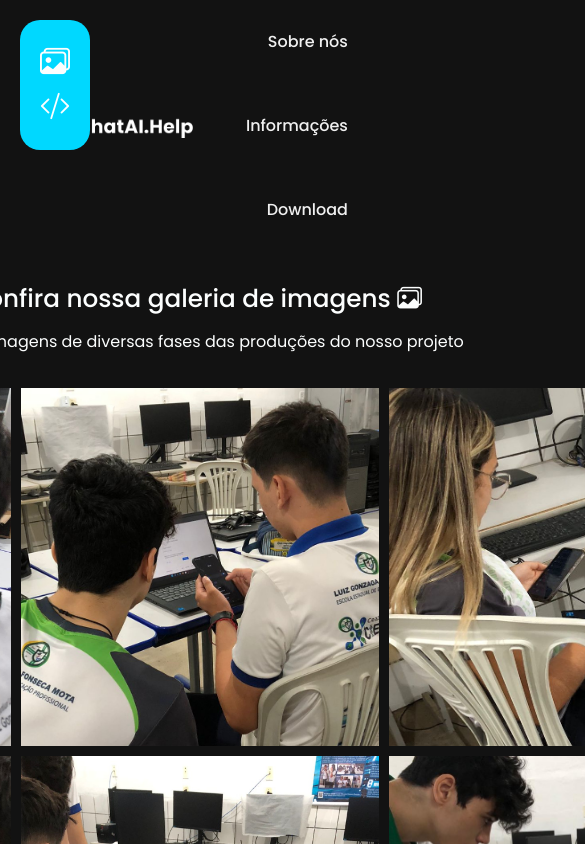
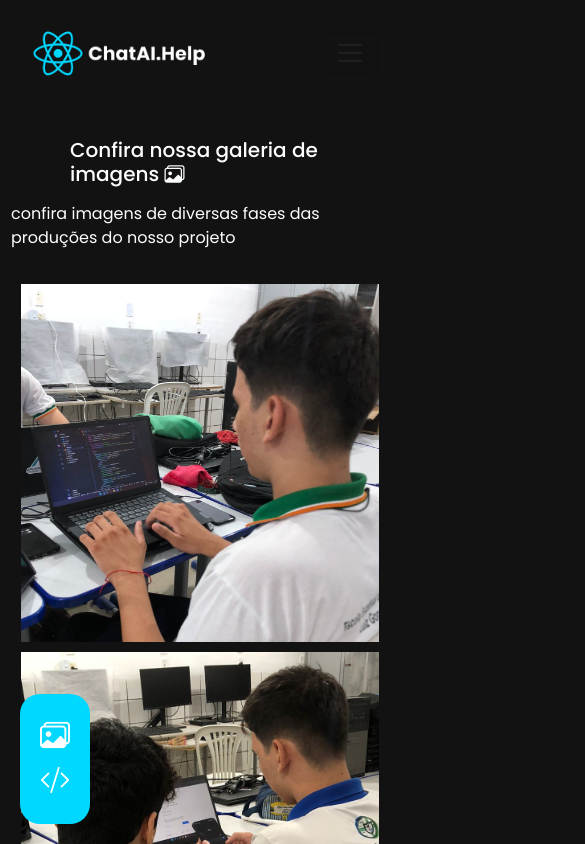
Before and after one commit to Juan-Severiano/chataihelp-site, a React (Vite) app: page /info in a window 390 px wide. Shown: the top 844 px of the page, 585 px wide, since content can reach past the window. Built offline with nearby package versions, Linux system fonts and the light colour scheme.

Commit message:
DONE: site responsivo concluido

```diff
--- a/src/components/Header.jsx
+++ b/src/components/Header.jsx
@@ -5,9 +5,14 @@ export default class Header extends Component {
     render() {
       return (
         <>
-                <header className="header container d-flex align-items-center justify-content-center">
+          <header className="header container d-flex align-items-center justify-content-center navbar navbar-expand-dr">
+          <div class="container-fluid">
             <Link to='/'><img className="logo" src="/chataihelp-logo.png" alt="" /></Link>
-                  <ul className="nav nav-bar container">
+            <button className="navbar-toggler" type="button" data-bs-toggle="collapse"data-bs-target="#navbarSupportedContent"aria-controls="navbarSupportedContent" aria-expanded="false" aria-label="Toggle navigation">
+                <span className="navbar-toggler-icon"></span>
+           </button>
+          <div className="collapse navbar-collapse" id="navbarSupportedContent">
+            <ul className="nav navbar-nav container me-auto mb-2 mb-lg-0">
               <li className="nav-item">
                 <Link className="nav-link" to='/about'>Sobre nós</Link>
               </li>
@@ -18,6 +23,8 @@ export default class Header extends Component {
                 <a className="nav-link" href="/download/chataihelp.apk" download='chataihelp.apk'>Download</a>
               </li>
             </ul>
+            </div>
+            </div>
           </header>
         </>
       )
--- a/src/components/infoImgs.jsx
+++ b/src/components/infoImgs.jsx
@@ -1,12 +1,12 @@
 export default () => (
     <>
-    <div className="info d-flex align-items-center">
+      <div className="info">
             <p>
             O projeto ChatAI.help foi criado para auxiliar vítimas de discriminações étnico-raciais através de uma conversa com uma inteligência artificial. A finalidade é orientar as vítimas, fornecendo informações detalhadas sobre o incidente e aconselhamento sobre as medidas a serem tomadas. O projeto utiliza um aplicativo que facilita o diálogo entre a vítima e a inteligência artificial, empregando tecnologias modernas como o framework React Native e a API da OpenAI. A solução proposta é simples, funcional e eficaz, buscando ajudar indivíduos a tomar decisões informadas em situações de discriminação, impactando positivamente um grande número de vidas.
             </p>
             <img src="/8.png" alt="" />
           </div>
-          <div className="info d-flex align-items-center flex-row-reverse" style={{ marginTop: 30 }}>
+          <div className="info" style={{ marginTop: 30 }}>
             <p>
             A questão das relações étnico-raciais no meio digital tornou-se um tópico de extrema relevância e discussão nos últimos anos. Com o advento da internet e das redes sociais, o mundo testemunhou uma transformação na forma como as pessoas interagem, se comunicam e compartilham informações.
 
@@ -16,5 +16,5 @@ export default () => (
             </p>
             <img src="/etnico-racial.jpg" alt="" />
           </div>
-          </>
+    </>
 )
--- a/src/screens/About.jsx
+++ b/src/screens/About.jsx
@@ -8,8 +8,6 @@ export default class About extends Component {
     return  (
       <>
         <main className="container" style={{ marginTop: 30, marginBottom: 20 }}>
-
-
           <h2 style={{ marginTop: 30, marginBottom: 20 }}>Conheçam um pouco sobre o nosso projeto</h2>
           <hr />
           <InfoImgs />
--- a/src/styles/styles.css
+++ b/src/styles/styles.css
@@ -34,6 +34,8 @@ ul.nav-bar .nav-link:hover {
 }
 
 .info {
+  display: flex;
+  align-items: center;
   flex-direction: row;
   padding: 10px;
   font-size: 15px;
@@ -197,7 +199,7 @@ ul.nav-info {
   border-radius: 20px;
   font-size: 30px;
   z-index: 2;
-  top: 20px;
+  bottom: 20px;
   left: 20px;
 }
 
@@ -220,3 +222,49 @@ ul.nav-info li:hover {
 .code-image {
   max-width: 1000px;
 }
+
+
+@media screen and (max-width: 800px) {
+  .info {
+    display: flex;
+    flex-direction: column!important;
+  }
+
+  .info img {
+    max-width: 200px;
+  }
+
+  .home {
+    flex-direction: column;
+    align-items: center;
+    justify-content: center;
+  } .welcome, .carousel {
+    width: 90%;
+    margin: 10px;
+  }
+  .welcome {
+    flex-direction: column;
+  }
+
+  .intro-content, .grid {
+    grid-template-columns: 1fr;
+}
+  .grid-one-content {
+    display: block;
+  }
+
+  #code img {
+    max-width: 300px;
+  }
+
+  .video {
+    display: none;
+  }
+  .container h2 {
+    font-size: 20px;
+    max-width: 250px;
+  }
+
+  ul.nav-info {
+  }
+}
```
Lines whose indentation alone changed are shown as unchanged.
